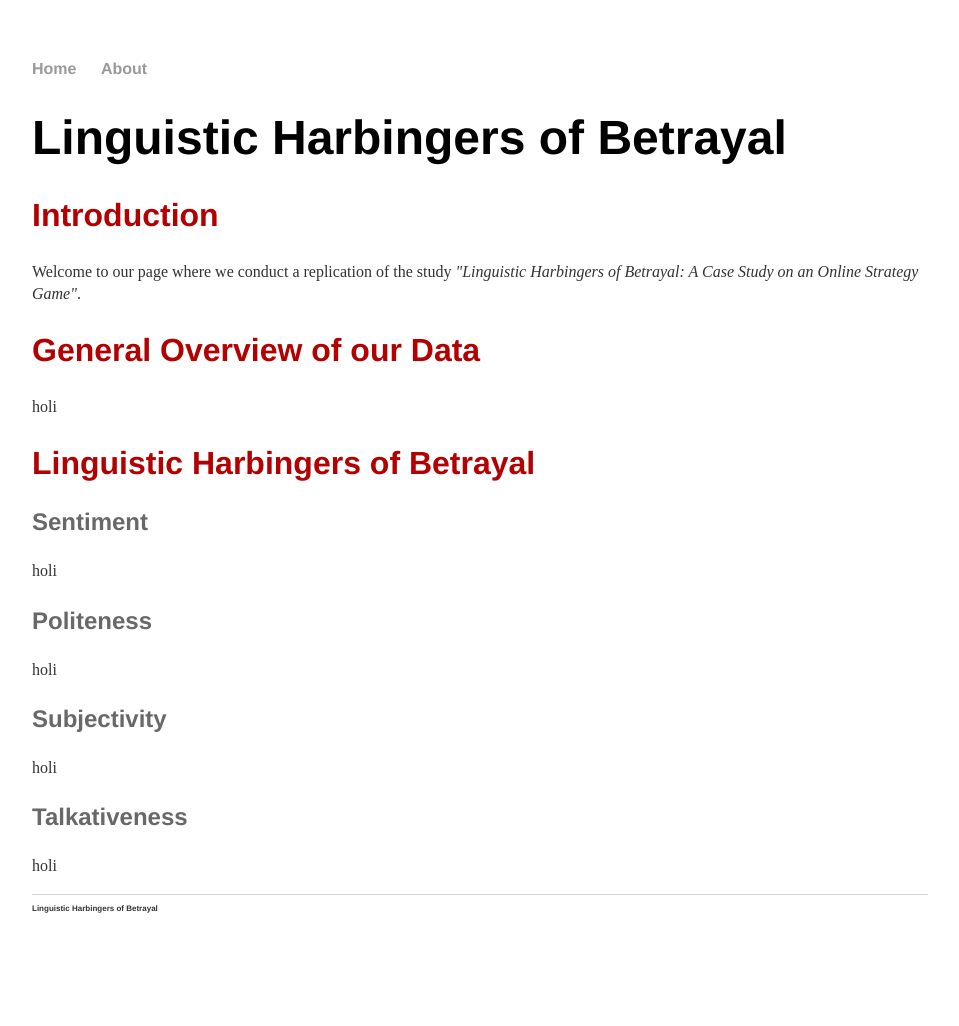
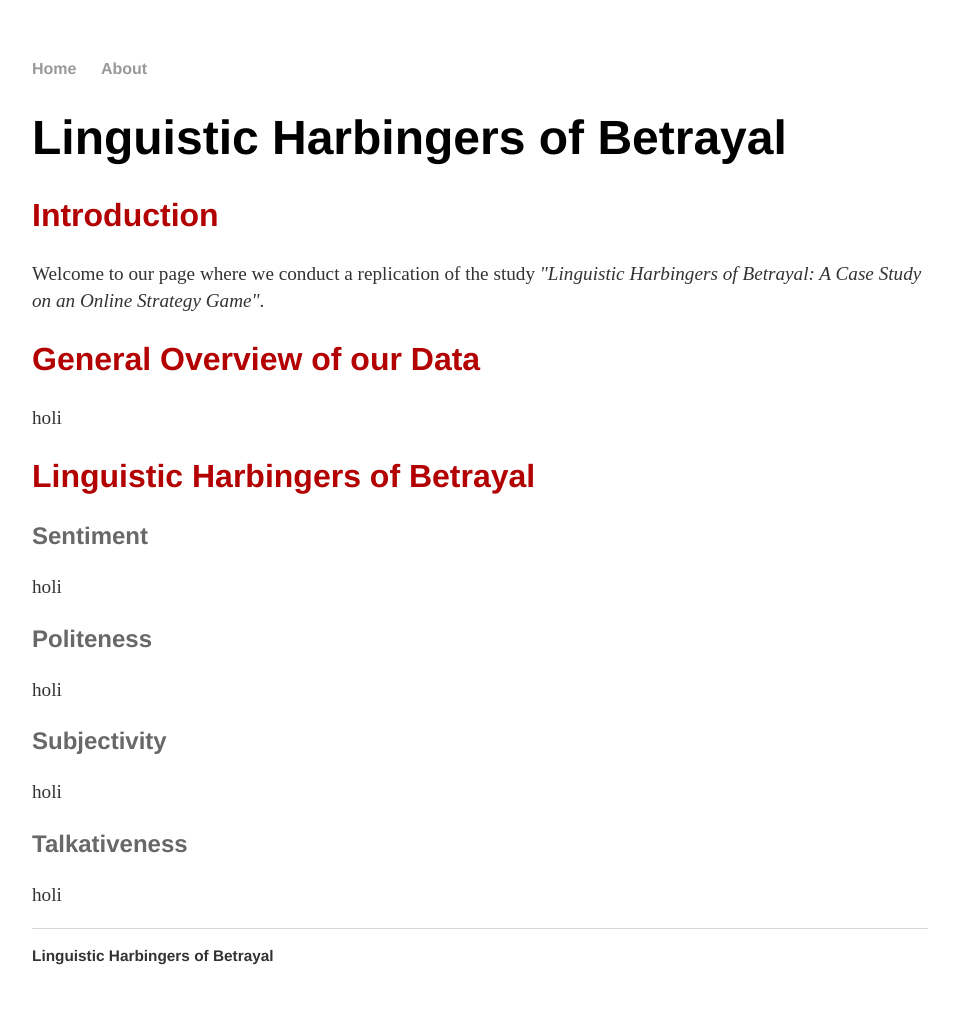
Before and after one commit to carrizo-git/carrizo-git.github.io, a Jekyll site: the page built from index.md, in a window 1280 px wide. Shown: the whole page, without its empty margins (160-1119 px from the left). Built offline with Jekyll 4.4.1, drawn with Linux system fonts in a browser that asks for light colours; before the commit the page ends 974 px from its top, so only the background shows below that.

Commit message:
Update main.css

```diff
--- a/css/main.css
+++ b/css/main.css
@@ -34,13 +34,13 @@ h3 {
     font-family:'Helvetica';
 }
 p {
-    font-size: 1em;
+    font-size: 1.2em;
     line-height: 1.4em;
     color: #333;
 }
 footer {
     border-top: 1px solid #d5d5d5;
-    font-size: 0.5em;
+    font-size: 0.8em;
 }
 
 ul.posts {
```
